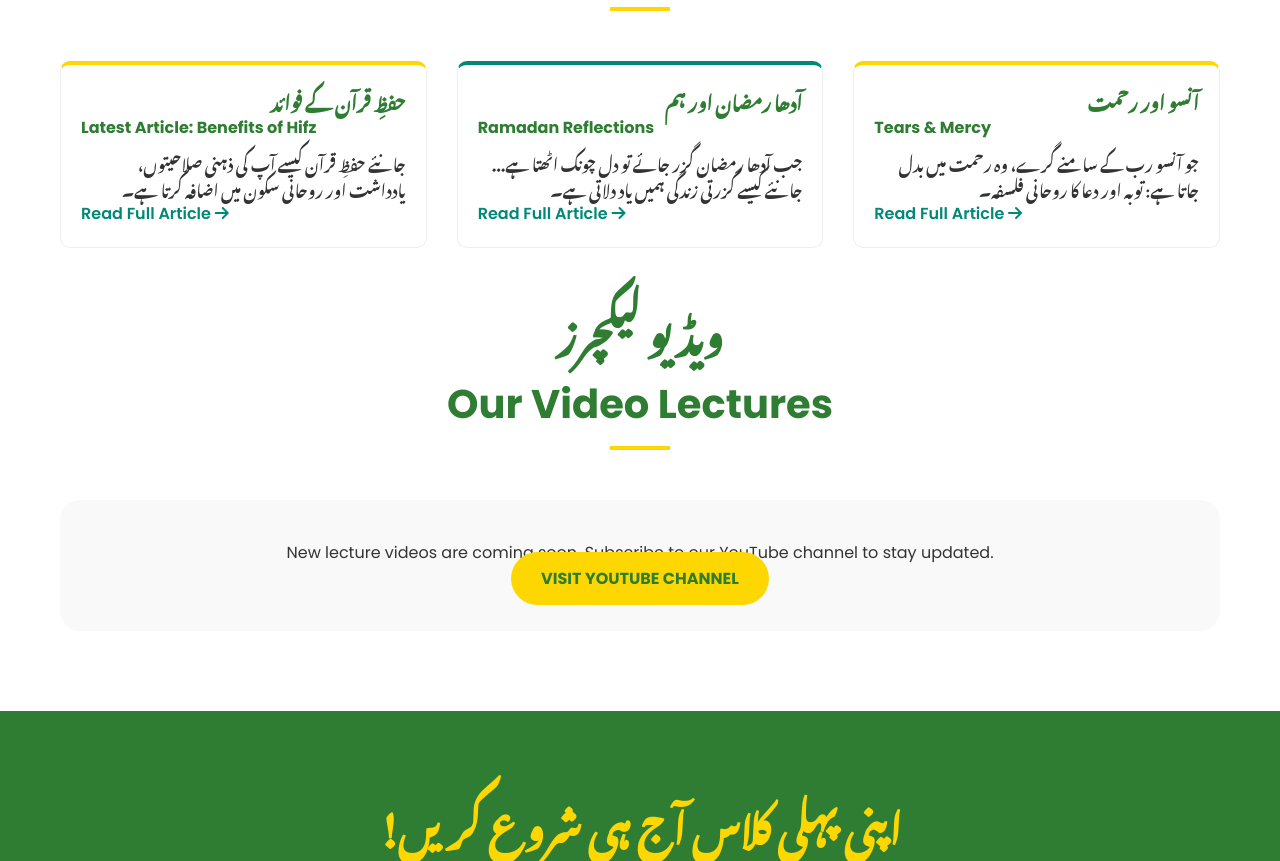
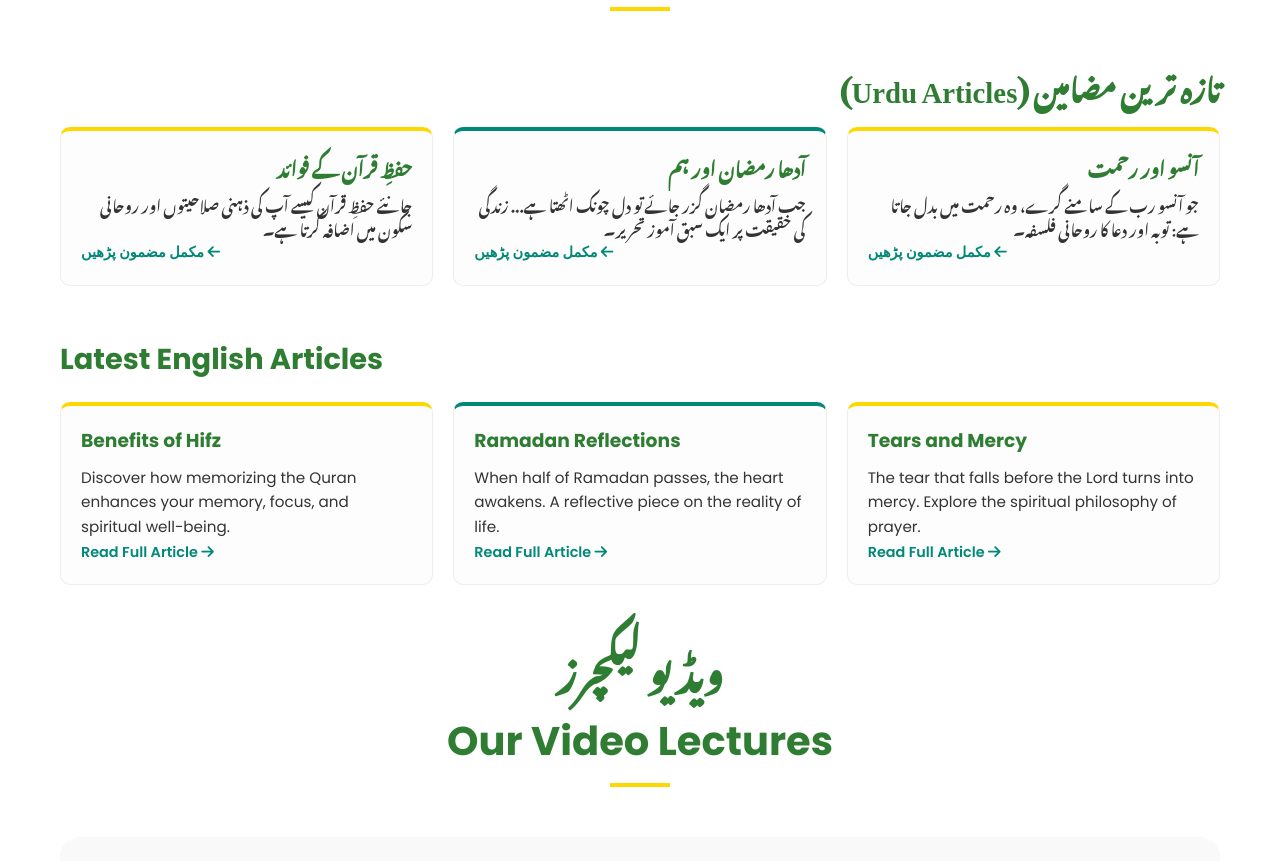
Before and after one commit to hafiznaeemsial-netizen/saeed-quran-academy, a plain HTML site: page index.html in a window 1280 px wide. Shown: the part 2760-3621 px from the top of the page. Drawn offline with Linux system fonts and the light colour scheme; a web font is replaced by a local one.

Commit message:
Add files via upload

```diff
--- a/index.html
+++ b/index.html
@@ -220,39 +220,77 @@
                 <h2>Importance of Quran & Tajweed</h2>
                 <div class="divider"></div>
             </div>
+            <div style="margin-top: 40px; margin-bottom: 20px;">
+                <h3 class="urdu" style="color: var(--primary-dark); font-size: 1.8rem;">تازہ ترین مضامین (Urdu Articles)
+                </h3>
+            </div>
             <div
-                style="display: grid; grid-template-columns: repeat(auto-fit, minmax(300px, 1fr)); gap: 30px; margin-bottom: 50px;">
+                style="display: grid; grid-template-columns: repeat(auto-fit, minmax(280px, 1fr)); gap: 20px; margin-bottom: 50px;">
                 <!-- Latest Article 1: Hifz Benefits -->
                 <div
-                    style="padding: 20px; border: 1px solid #eee; border-radius: 10px; border-top: 4px solid var(--secondary-color);">
+                    style="padding: 20px; border: 1px solid #eee; border-radius: 10px; border-top: 4px solid var(--secondary-color); background: #fdfdfd;">
                     <h3 class="urdu">حفظِ قرآن کے فوائد</h3>
-                    <h4>Latest Article: Benefits of Hifz</h4>
-                    <p class="urdu" style="margin-top: 10px;">جانئے حفظِ قرآن کیسے آپ کی ذہنی صلاحیتوں، یادداشت اور
-                        روحانی سکون میں اضافہ کرتا ہے۔</p>
+                    <p class="urdu" style="margin-top: 10px; font-size: 0.95rem;">جانئے حفظِ قرآن کیسے آپ کی ذہنی
+                        صلاحیتوں اور روحانی سکون میں اضافہ کرتا ہے۔</p>
                     <a href="article-hifz-benefits.html" class="btn-link"
-                        style="color: var(--primary-color); font-weight: 600;">Read Full Article <i
-                            class="fas fa-arrow-right"></i></a>
+                        style="color: var(--primary-color); font-weight: 600; font-size: 0.9rem;">مکمل مضمون پڑھیں <i
+                            class="fas fa-arrow-left"></i></a>
                 </div>
                 <!-- Latest Article 2: Ramzan Reflection -->
                 <div
-                    style="padding: 20px; border: 1px solid #eee; border-radius: 10px; border-top: 4px solid var(--primary-color);">
+                    style="padding: 20px; border: 1px solid #eee; border-radius: 10px; border-top: 4px solid var(--primary-color); background: #fdfdfd;">
                     <h3 class="urdu">آدھا رمضان اور ہم</h3>
-                    <h4>Ramadan Reflections</h4>
-                    <p class="urdu" style="margin-top: 10px;">جب آدھا رمضان گزر جائے تو دل چونک اٹھتا ہے... جانئے کیسے
-                        گزرتی زندگی ہمیں یاد دلاتی ہے۔</p>
+                    <p class="urdu" style="margin-top: 10px; font-size: 0.95rem;">جب آدھا رمضان گزر جائے تو دل چونک
+                        اٹھتا ہے... زندگی کی حقیقت پر ایک سبق آموز تحریر۔</p>
                     <a href="article-ramzan-reflection.html" class="btn-link"
-                        style="color: var(--primary-color); font-weight: 600;">Read Full Article <i
-                            class="fas fa-arrow-right"></i></a>
+                        style="color: var(--primary-color); font-weight: 600; font-size: 0.9rem;">مکمل مضمون پڑھیں <i
+                            class="fas fa-arrow-left"></i></a>
                 </div>
                 <!-- Latest Article 3: Tears & Mercy -->
                 <div
-                    style="padding: 20px; border: 1px solid #eee; border-radius: 10px; border-top: 4px solid var(--secondary-color);">
+                    style="padding: 20px; border: 1px solid #eee; border-radius: 10px; border-top: 4px solid var(--secondary-color); background: #fdfdfd;">
                     <h3 class="urdu">آنسو اور رحمت</h3>
-                    <h4>Tears & Mercy</h4>
-                    <p class="urdu" style="margin-top: 10px;">جو آنسو رب کے سامنے گرے، وہ رحمت میں بدل جاتا ہے: توبہ اور
-                        دعا کا روحانی فلسفہ۔</p>
+                    <p class="urdu" style="margin-top: 10px; font-size: 0.95rem;">جو آنسو رب کے سامنے گرے، وہ رحمت میں
+                        بدل جاتا ہے: توبہ اور دعا کا روحانی فلسفہ۔</p>
                     <a href="article-tears-mercy.html" class="btn-link"
-                        style="color: var(--primary-color); font-weight: 600;">Read Full Article <i
+                        style="color: var(--primary-color); font-weight: 600; font-size: 0.9rem;">مکمل مضمون پڑھیں <i
+                            class="fas fa-arrow-left"></i></a>
+                </div>
+            </div>
+
+            <div style="margin-top: 40px; margin-bottom: 20px;">
+                <h3 style="color: var(--primary-dark); font-size: 1.8rem;">Latest English Articles</h3>
+            </div>
+            <div
+                style="display: grid; grid-template-columns: repeat(auto-fit, minmax(280px, 1fr)); gap: 20px; margin-bottom: 50px;">
+                <!-- Latest Article 1: Hifz Benefits EN -->
+                <div
+                    style="padding: 20px; border: 1px solid #eee; border-radius: 10px; border-top: 4px solid var(--secondary-color); background: #fdfdfd;">
+                    <h3>Benefits of Hifz</h3>
+                    <p style="margin-top: 10px; font-size: 0.95rem;">Discover how memorizing the Quran enhances your
+                        memory, focus, and spiritual well-being.</p>
+                    <a href="article-hifz-benefits-en.html" class="btn-link"
+                        style="color: var(--primary-color); font-weight: 600; font-size: 0.9rem;">Read Full Article <i
+                            class="fas fa-arrow-right"></i></a>
+                </div>
+                <!-- Latest Article 2: Ramzan Reflection EN -->
+                <div
+                    style="padding: 20px; border: 1px solid #eee; border-radius: 10px; border-top: 4px solid var(--primary-color); background: #fdfdfd;">
+                    <h3>Ramadan Reflections</h3>
+                    <p style="margin-top: 10px; font-size: 0.95rem;">When half of Ramadan passes, the heart awakens. A
+                        reflective piece on the reality of life.</p>
+                    <a href="article-ramzan-reflection-en.html" class="btn-link"
+                        style="color: var(--primary-color); font-weight: 600; font-size: 0.9rem;">Read Full Article <i
+                            class="fas fa-arrow-right"></i></a>
+                </div>
+                <!-- Latest Article 3: Tears & Mercy EN -->
+                <div
+                    style="padding: 20px; border: 1px solid #eee; border-radius: 10px; border-top: 4px solid var(--secondary-color); background: #fdfdfd;">
+                    <h3>Tears and Mercy</h3>
+                    <p style="margin-top: 10px; font-size: 0.95rem;">The tear that falls before the Lord turns into
+                        mercy. Explore the spiritual philosophy of prayer.</p>
+                    <a href="article-tears-mercy-en.html" class="btn-link"
+                        style="color: var(--primary-color); font-weight: 600; font-size: 0.9rem;">Read Full Article <i
                             class="fas fa-arrow-right"></i></a>
                 </div>
             </div>
```
